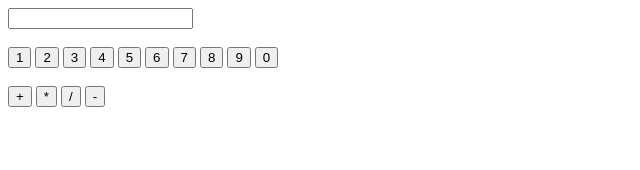
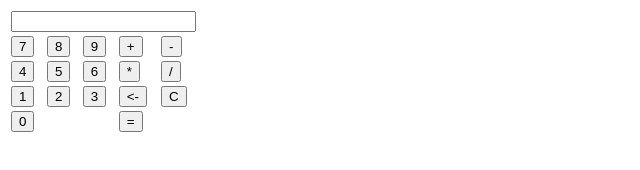
Before and after one commit to brntrj/calculadora, a plain HTML site: page index.html in a window 1280 px wide. Shown: the whole page, without its empty margins (0-640 px from the left). Drawn offline with Linux system fonts and the light colour scheme.

Commit message:
Se modifico index.html y se agregaron funcionalidades en operaciones.js

```diff
--- a/index.html
+++ b/index.html
@@ -1,26 +1,59 @@
 <html>
 <head>
 	<title>Calculadora</title>
+    <script type="text/javascript" src="operaciones.js"></script>
+
 </head>
+
 <body>
-	<input type="text">
-	<br>
-	<br>
-	<input type="button" value="1">
-	<input type="button" value="2">
-	<input type="button" value="3">
-	<input type="button" value="4">
-	<input type="button" value="5">
-	<input type="button" value="6">
-	<input type="button" value="7">
-	<input type="button" value="8">
-	<input type="button" value="9">
-	<input type="button" value="0">
-	<br>
-	<br>
-	<input type="button" value="+">
-	<input type="button" value="*">
-	<input type="button" value="/">
-	<input type="button" value="-">
+
+
+
+	<form name="fo">
+
+		<table>
+			<tr>
+				<td colspan="5"><input type="text" name="valores" id="valores" onkeypress="return solonumeros(event)"></td>
+			</tr>
+
+			<tr>
+              <td><input type="button" value="7" onClick="capturar(value)"></td>
+              <td><input type="button" value="8" onClick="capturar(value)"></td>
+              <td><input type="button" value="9"onClick="capturar(value)"></td>
+              <td><input type="button" value="+" onClick="comprobar(value)"></td>
+              <td><input type="button" value="-" onClick="comprobar(value)"></td>
+			</tr>
+
+			<tr>
+              <td><input type="button" value="4" onClick="capturar(value)"></td>
+              <td><input type="button" value="5" onClick="capturar(value)"></td>
+              <td><input type="button" value="6"onClick="capturar(value)"></td>
+              <td><input type="button" value="*" onClick="comprobar(value)"></td>
+              <td><input type="button" value="/" onClick="comprobar(value)"></td>
+			</tr>
+
+			<tr>
+              <td><input type="button" value="1" onClick="capturar(value)"></td>
+              <td><input type="button" value="2" onClick="capturar(value)"></td>
+              <td><input type="button" value="3" onClick="capturar(value)"></td>
+              <td><input type="button" value="<-" onClick="eliminar()"></td>
+              <td><input type="button" value="C" onClick="borrartodo()"></td>
+			</tr>
+
+			<tr>
+              <td colspan="2"><input type="button" value="0" onClick="capturar(value)"></td>
+              <td></td>
+              <td colspan="2"><input type="button" value="=" onClick="calcular()"></td>
+
+			</tr>
+
+
+		</table>
+
+
+	</form>
+
+
+
 </body>
 </html>
--- /dev/null
+++ b/operaciones.js
@@ -0,0 +1,95 @@
+//validación sólo números
+function solonumeros(e){
+key=e.keyCode || e.which
+teclado=String.fromCharCode(key);
+numeros="0123456789";
+especiales="8-37-39-46";
+tecla_especial=false;
+for(var i in especiales){
+
+	if(key==especiales[i]){
+
+		tecla_especial=true;
+	}
+}
+if(numeros.indexOf(teclado)==-1 && !tecla_especial){
+
+	return false;
+}
+}
+
+//Capturar valores
+
+function capturar(num){
+
+	var anterior=document.fo.valores.value;
+	document.getElementById("valores").value=anterior+num;
+}
+
+//Eliminar caracter
+
+function eliminar(){
+
+	var anterior=document.fo.valores.value;
+	var nuevovalor=anterior.substring(0,anterior.length-1);
+	document.getElementById("valores").value=nuevovalor;
+}
+
+//Eliminar todo (C)
+
+function borrartodo()
+{
+	document.fo.valores.value="";
+
+}
+
+//Signos
+function comprobar(num){
+
+	var anterior=document.fo.valores.value;
+	if(anterior==""){
+		document.fo.valores.value="";
+    }else{
+    	var anterior=document.fo.valores.value;
+    	document.getElementById("valores").value=anterior+num;
+    	esto=document.fo.valores.value;
+
+		record=0;
+		igual=1;
+		var letraRecord
+		var b=0;
+		var letra=""
+
+		for(a=1;a<esto.length;a++){
+			if(esto.charAt(a)=="+"||esto.charAt(a)=="-"||esto.charAt(a)=="*"||esto.charAt(a)=="/"){
+				igual=igual+1;
+				letra=esto.charAt(a);
+			}else{
+				if(igual>record){
+					record=igual;letraRecord=letra
+				}
+				igual=1
+			}
+			b=a
+
+		}
+		if(igual>record){
+			record=igual;
+			letraRecord=letra;
+		}
+		if(record>2){
+			var anterior=esto;
+			var nuevovalor=anterior.substring(0, anterior.length-1);
+			document.getElementById("valores").value=nuevovalor;
+			record=0; b=0; igual=1; letra="";letraRecord="";
+		}
+	}
+}
+
+//Sumar, restar, multiplicar, dividir
+
+function calcular(){
+
+	var resultado=eval(document.fo.valores.value);
+	document.fo.valores.value=resultado;
+}
```
